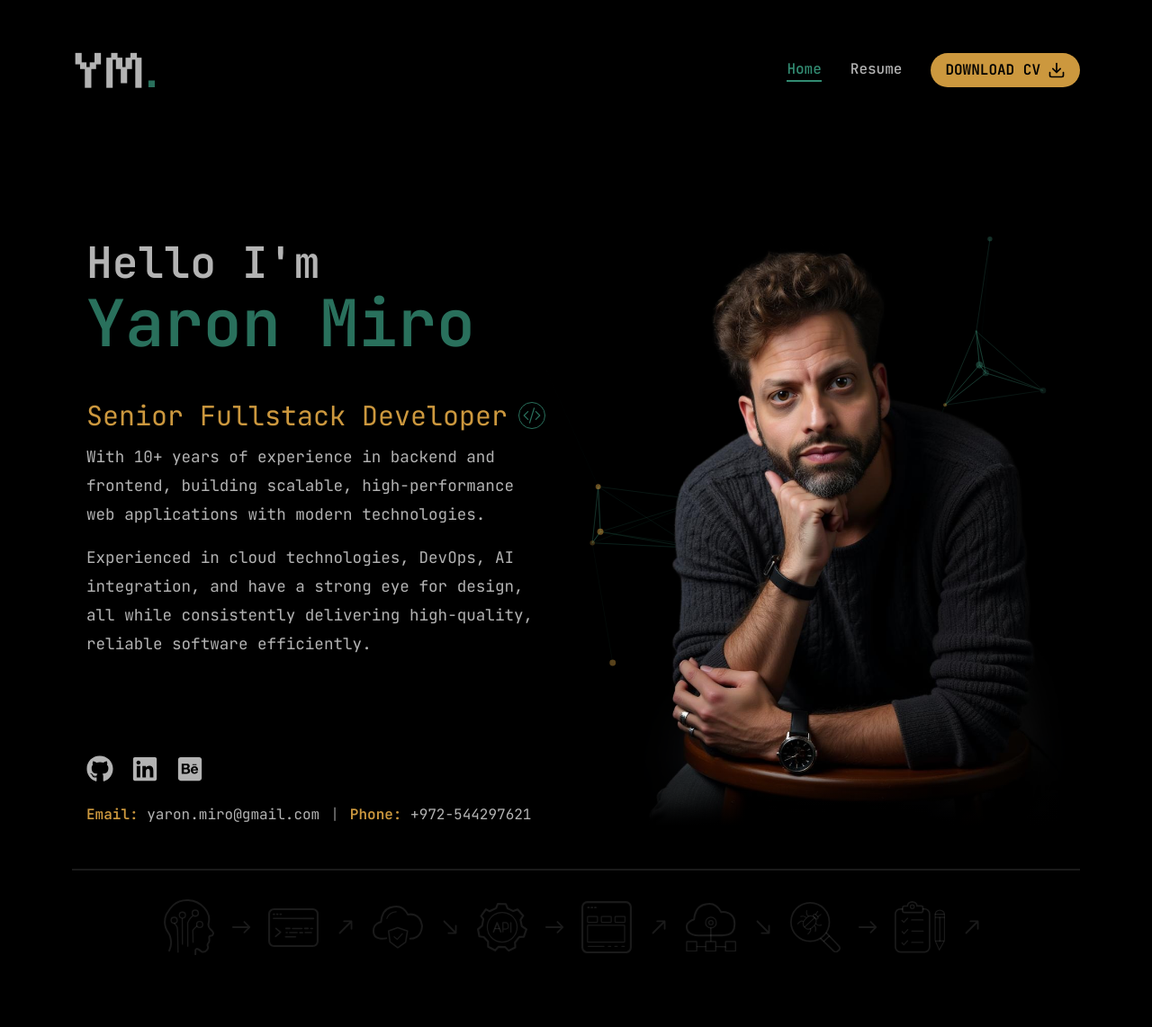
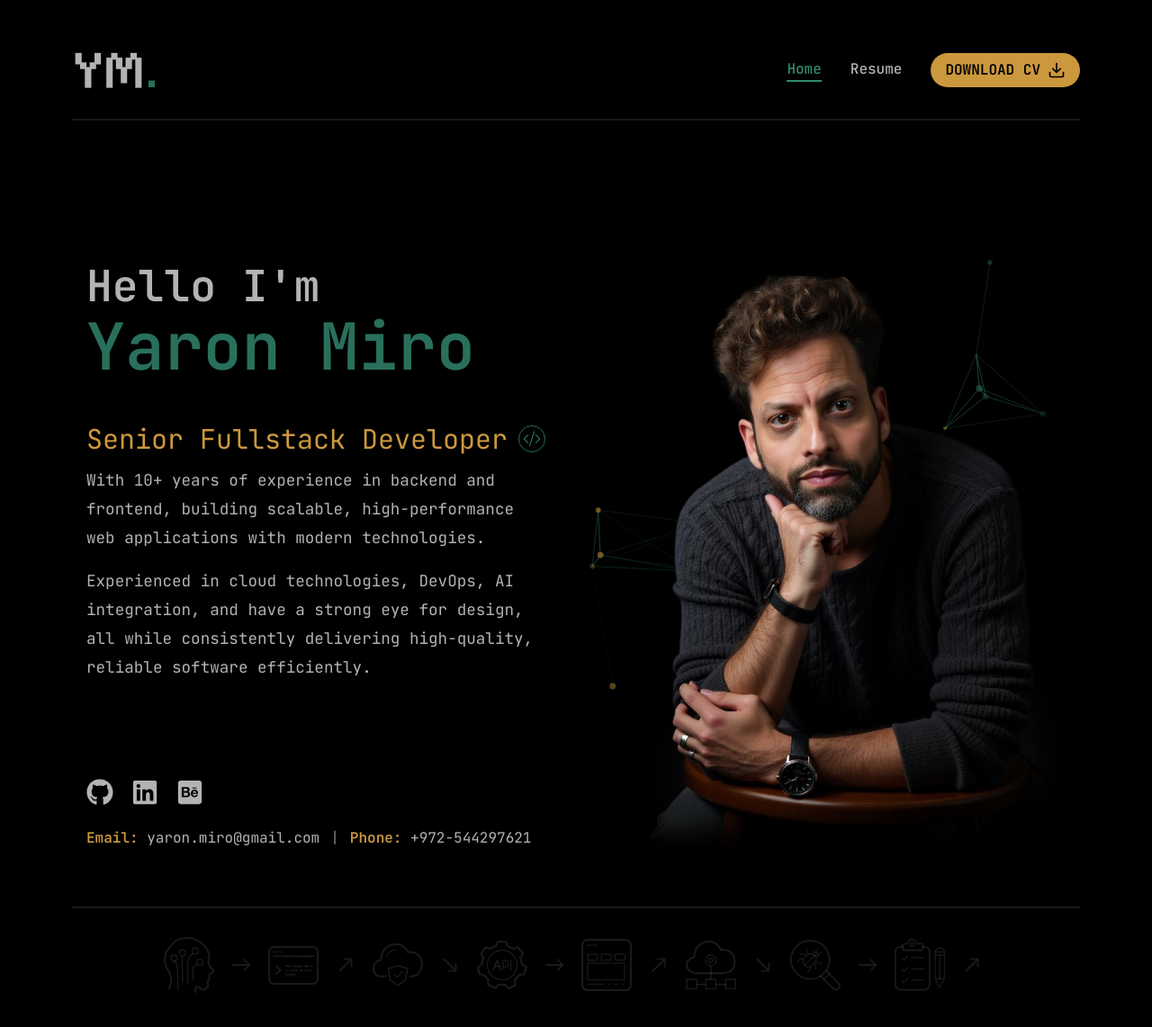
Before and after one commit to YaronMiro/ym-website, a Next.js app: page / in a window 1280 px wide. Shown: the top 1142 px of the page at 90% size. Built offline with nearby package versions, Linux system fonts and the light colour scheme.

Commit message:
fix hero layout and design 21

```diff
--- a/app/page.tsx
+++ b/app/page.tsx
@@ -73,7 +73,7 @@ const Home: React.FC = () => {
             </div>
         </div>
       </main>
-        <div className="h-[2px] bg-white/10 w-full mt-12"></div>
+        <div className="h-[2px] bg-white/10 w-full mt-16"></div>
         <footer className="flex justify-center bg-primary mt-8">
           {/* Icons */}
           <HeroIcons iconColor="stroke-white/10" arrowColor="text-white/10" />
--- a/components/Header.tsx
+++ b/components/Header.tsx
@@ -16,6 +16,7 @@ const Header: React.FC = () => {
                     </div>
                     <div className="xl:hidden"><MobileNav /></div>
                 </div>
+                <div className="h-[2px] bg-white/10 w-full mt-6"></div>
             </div>
         </header>
     );
```
